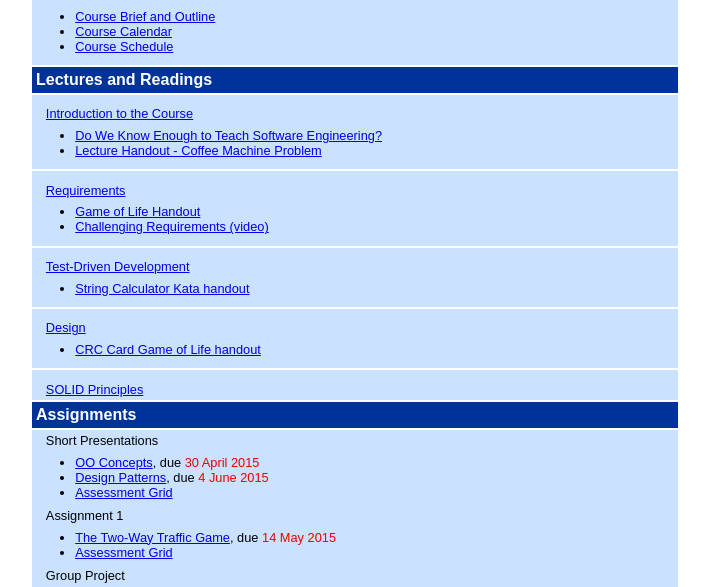
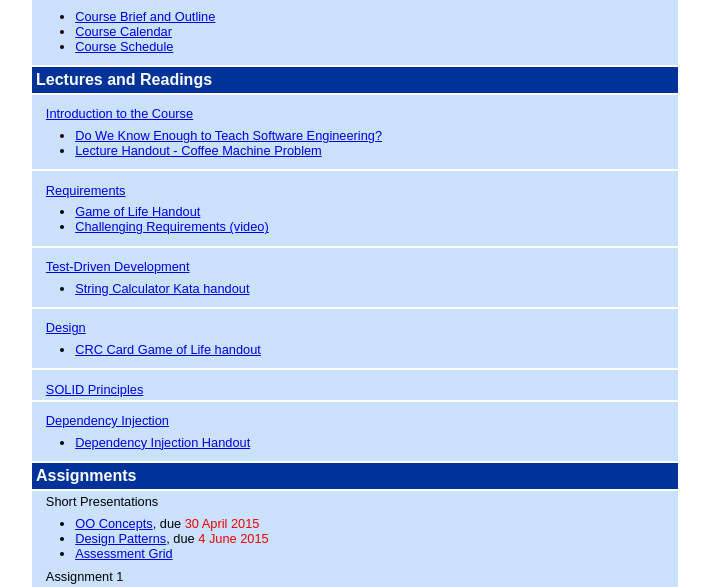
Before and after one commit to joshilewis/ELEN7045, a plain HTML site: page index.html in a window 1280 px wide. Shown: the part 197-784 px from the top of the page, without its empty margins (285-994 px from the left). Drawn offline with Linux system fonts and the light colour scheme.

Commit message:
Uncommented DI section

```diff
--- a/index.html
+++ b/index.html
@@ -71,7 +71,7 @@
       <p></p>
       &nbsp;&nbsp;&nbsp;<a href="The SOLID Principles.pptx">SOLID Principles</a>
 </tr>
-<!-- <tr>
+<tr>
   <td rowspan="1" colspan="2">
       <p></p>
       &nbsp;&nbsp;&nbsp;<a href="DependencyInjection.pptx">Dependency Injection</a>
@@ -79,7 +79,7 @@
           <li><a href="DI-handout.pdf">Dependency Injection Handout</a></li>
         </ul>
 </tr>
-<tr>
+<!-- <tr>
   <td rowspan="1" colspan="2">
       <p></p>
       &nbsp;&nbsp;&nbsp;<a href="elen7045-ddd.pdf">Domain-Driven Design</a>
```
